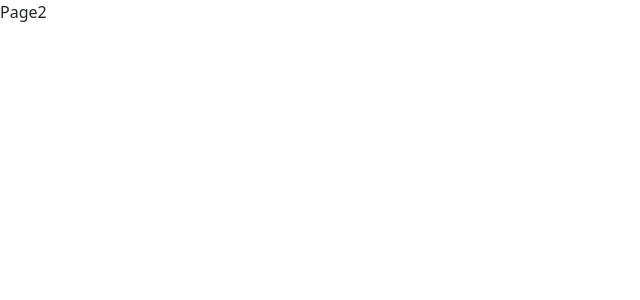
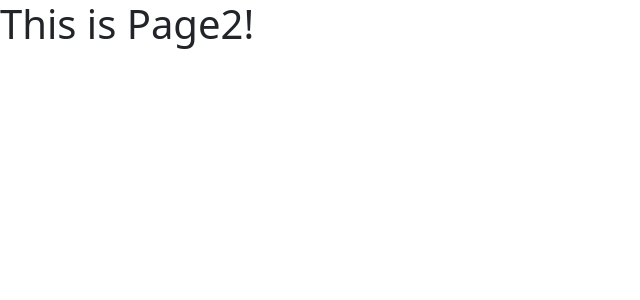
Before and after one commit to apaapapapapa/20230622, a React (Create React App) app: page /page2 in a window 1280 px wide. Shown: the top 300 px of the page, without its empty margins (0-640 px from the left). Built offline with nearby package versions, Linux system fonts and the light colour scheme.

Commit message:
fix: page2をh1に

```diff
--- a/src/components/Page2.js
+++ b/src/components/Page2.js
@@ -6,7 +6,7 @@ import { useNavigate } from "react-router-dom";
 
 function Page2() {
   return (
-    <div>Page2</div>
+    <h1>This is Page2!</h1>
   );
 }
 export default Page2;
```
